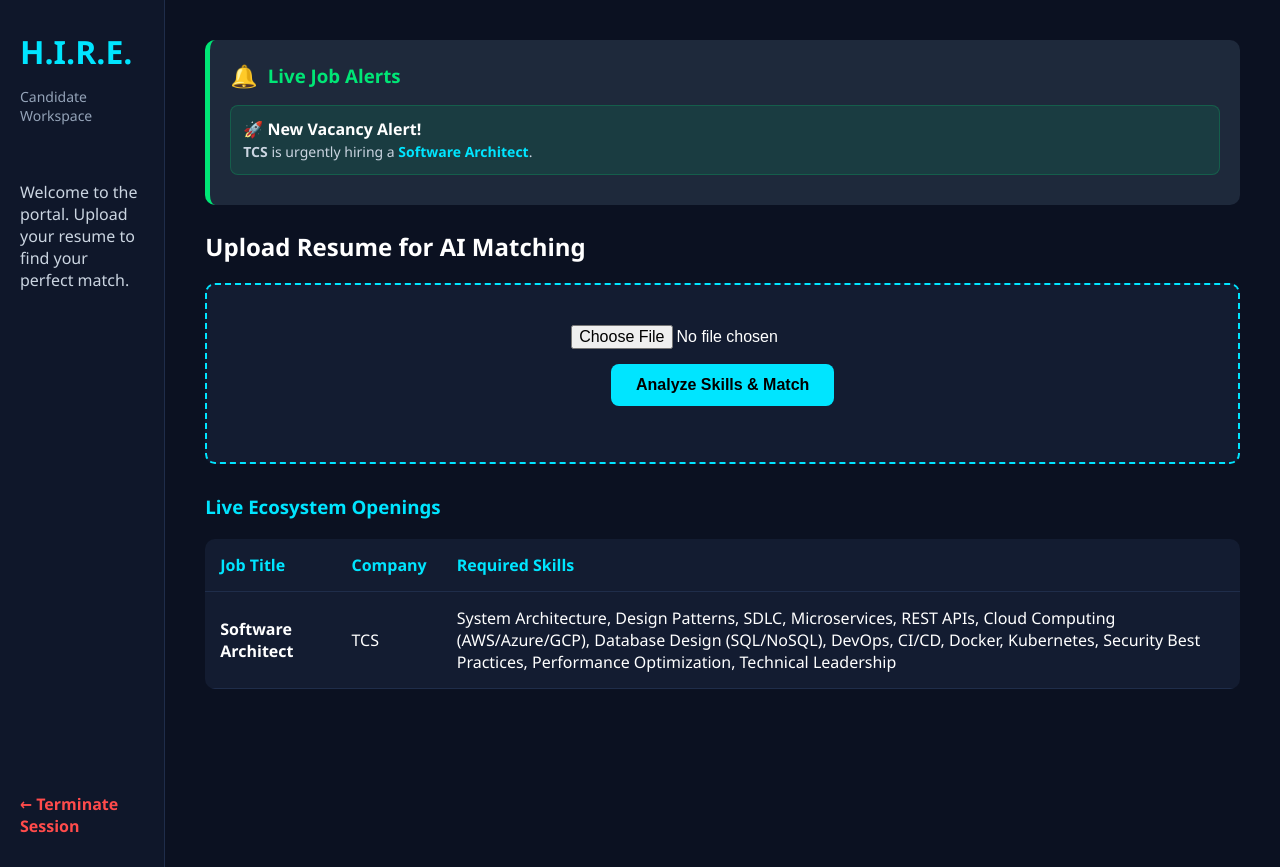
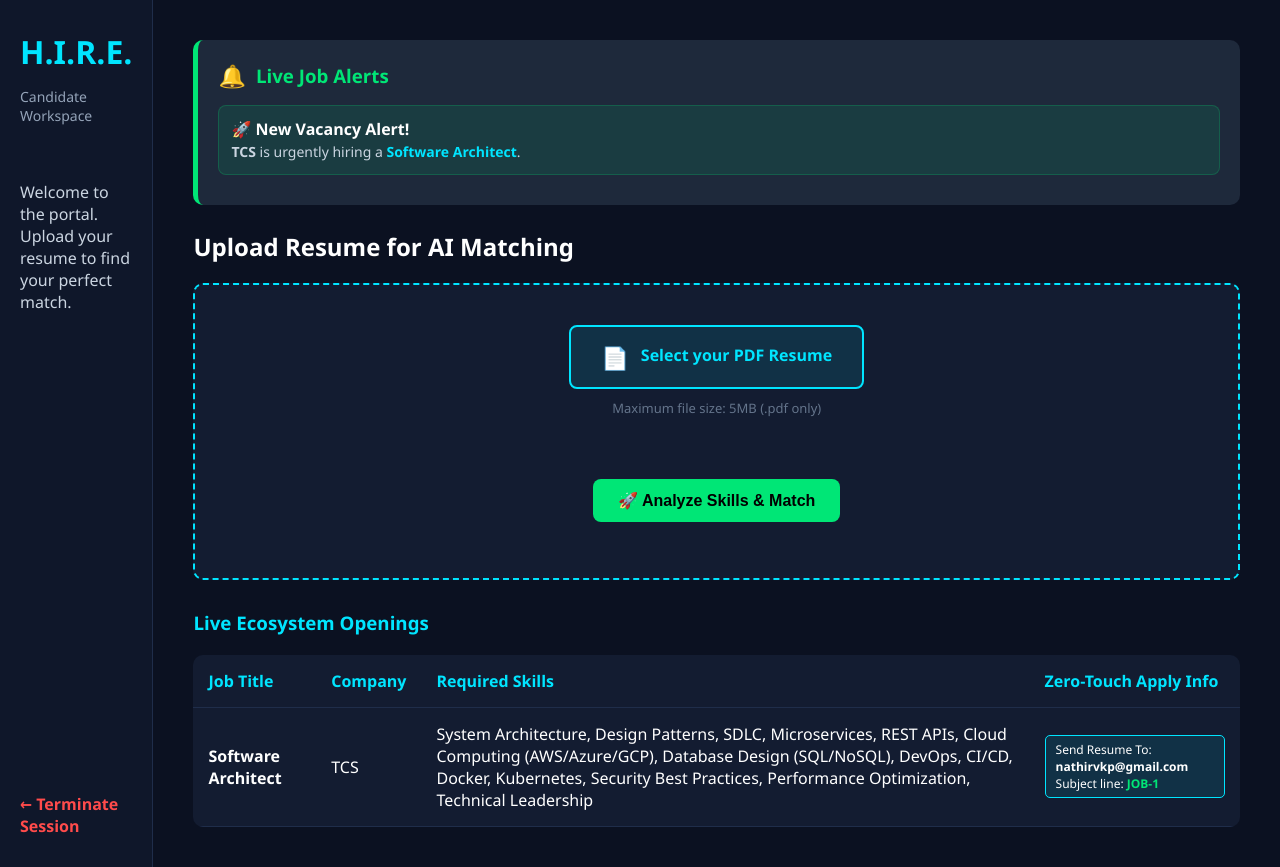
Before and after one commit to nathir68/H.I.R.E, a Flask app: page /seeker_page in a window 1280 px wide. Run offline with Flask 3, Linux system fonts and the light colour scheme; data comes from the database, SQL or seed files in the repository; both versions use the stored data as it was after the commit.

Commit message:
completed

```diff
--- a/app.py
+++ b/app.py
@@ -66,18 +66,11 @@ def init_db():
     conn.execute('CREATE TABLE IF NOT EXISTS jobs (id INTEGER PRIMARY KEY, title TEXT, skills TEXT, company TEXT, hr_email TEXT)')
     conn.commit(); conn.close()
 
-def clean_ghost_jobs():
-    conn = get_db()
-    conn.execute('DELETE FROM jobs WHERE hr_email NOT IN (SELECT email FROM users WHERE role = "HR")')
-    conn.commit(); conn.close()
-
 init_db()
-clean_ghost_jobs()
 
 def log_activity(user_email, role, action, details=""):
     entry = {"timestamp": datetime.now().strftime("%Y-%m-%d %H:%M:%S"), "email": user_email, "role": role, "action": action, "details": details}
     try:
-        # 🐛 FIX: Added encoding='utf-8' and errors='ignore'
         with open(LOG_FILE, 'r', encoding='utf-8', errors='ignore') as f: logs = json.load(f)
     except: logs = []
     logs.append(entry)
@@ -106,7 +99,7 @@ def send_mail(to_email, subject, body, attachment=None, filename="resume.pdf"):
     try:
         msg = MIMEMultipart()
         msg['Subject'], msg['From'], msg['To'] = subject, SENDER_EMAIL, to_email
-        msg.attach(MIMEText(body, 'plain', 'utf-8')) # 🐛 FIX: Force utf-8 email body
+        msg.attach(MIMEText(body, 'plain', 'utf-8'))
         if attachment:
             attachment.seek(0)
             part = MIMEApplication(attachment.read(), Name=filename)
@@ -122,6 +115,7 @@ def send_mail_async(to_email, subject, body, attachment_data, filename):
     attachment_stream = io.BytesIO(attachment_data)
     send_mail(to_email, subject, body, attachment_stream, filename)
 
+# --- 🚀 ADVANCED IMAP AUTOMATION CORE ---
 def run_imap_core():
     try:
         mail = imaplib.IMAP4_SSL('imap.gmail.com')
@@ -161,8 +155,7 @@ def run_imap_core():
                     is_fake, _ = detect_fake_resume(text)
                     if is_fake: continue
 
-                    # 🐛 FIX: Safe terminal printing to prevent CMD crash
-                    print(f"\n--- 🧠 AI VERIFICATION FOR: {s_email} ---")
+                    print(f"\n--- 🧠 ZERO-TOUCH AI VERIFICATION FOR: {s_email} ---")
 
                     emb = model.encode([target_job['skills'], text])
                     score = round(float(cosine_similarity([emb[0]], emb[1:])[0][0])*100, 2)
@@ -188,25 +181,30 @@ def run_imap_core():
 
         if processed_list:
             try:
-                # 🐛 FIX: Safe JSON writing
                 with open(IMAP_LOG_FILE, 'r', encoding='utf-8', errors='ignore') as f: history = json.load(f)
             except: history = []
             history.extend(processed_list)
             with open(IMAP_LOG_FILE, 'w', encoding='utf-8') as f: json.dump(history, f, indent=4)
-            log_activity(SENDER_EMAIL, "ADMIN", "Auto-IMAP Synced", f"Routed {len(processed_list)} resumes")
+            log_activity(SENDER_EMAIL, "ADMIN", "Zero-Touch Sync", f"Routed {len(processed_list)} resumes automatically")
 
         return processed_list
     except Exception as e:
         print(f"IMAP Error: {e}")
         return []
 
+# --- 🤖 THE NEVER-SLEEPING BACKGROUND THREAD ---
 def auto_imap_worker():
-    print("🚀 Auto-IMAP Engine Started! Checking emails every 10 seconds...")
+    print("🚀 BACKGROUND ENGINE: Zero-Touch IMAP Automation Started! (Checking every 10s)")
     while True:
-        try: run_imap_core()
-        except: pass
-        time.sleep(10)
+        try:
+            processed = run_imap_core()
+            if processed:
+                print(f"📥 BACKGROUND ENGINE: Successfully processed {len(processed)} new resumes!")
+        except Exception as e:
+            print(f"⚠️ BACKGROUND ENGINE ERROR: {e}")
+        time.sleep(10) # Checks exactly every 10 seconds
 
+# Boot the thread immediately
 threading.Thread(target=auto_imap_worker, daemon=True).start()
 
 @app.route('/sync_inbox')
@@ -219,7 +217,6 @@ def sync_inbox():
 @app.route('/get_imap_history')
 def get_imap_history():
     try:
-        # 🐛 FIX: Safe JSON reading for frontend
         with open(IMAP_LOG_FILE, 'r', encoding='utf-8', errors='ignore') as f: history = json.load(f)
         return jsonify(history[::-1])
     except: return jsonify([])
@@ -294,7 +291,8 @@ def get_my_jobs():
 @app.route('/get_public_jobs')
 def get_public_jobs():
     conn = get_db()
-    j = conn.execute('SELECT * FROM jobs WHERE hr_email IN (SELECT email FROM users WHERE role = "HR")').fetchall()
+    # 🚀 We fetch the ID so the Seeker UI can show "JOB-X"
+    j = conn.execute('SELECT id, title, skills, company FROM jobs WHERE hr_email IN (SELECT email FROM users WHERE role = "HR")').fetchall()
     conn.close()
     return jsonify([dict(row) for row in j])
 
@@ -386,7 +384,6 @@ def api_god_view():
     j = conn.execute('SELECT * FROM jobs').fetchall()
     conn.close()
     try:
-        # 🐛 FIX: Safe JSON reading for Admin Logs
         with open(LOG_FILE, 'r', encoding='utf-8', errors='ignore') as f: l = json.load(f)
     except: l = []
     return jsonify({"users": [dict(x) for x in u], "jobs": [dict(x) for x in j], "logs": l[::-1]})
--- a/templates/seeker.html
+++ b/templates/seeker.html
@@ -12,13 +12,41 @@
         .brand-sub { color: #94a3b8; font-size: 14px; margin-bottom: 40px; }
         .logout-btn { margin-top: auto; color: #ff4b4b; text-decoration: none; font-weight: bold; font-size: 16px; transition: 0.3s; }
         .logout-btn:hover { color: #ff1c1c; }
-        .upload-box { background: #131c31; border: 2px dashed #00e5ff; padding: 40px; text-align: center; border-radius: 10px; margin-bottom: 20px; }
-        .btn { background: #00e5ff; color: #000; border: none; padding: 12px 25px; border-radius: 8px; font-weight: bold; cursor: pointer; font-size: 16px; margin-top: 15px; }
-        .btn:hover { box-shadow: 0 0 15px rgba(0, 229, 255, 0.5); }
+
+        .upload-box { background: #131c31; border: 2px dashed #00e5ff; padding: 40px; text-align: center; border-radius: 10px; margin-bottom: 20px; transition: 0.3s; }
+        .upload-box:hover { background: #16223b; border-color: #00e676; }
+
+        /* 🎨 THE NEW BEAUTIFUL FILE BUTTON STYLES */
+        .file-input-hidden { display: none; }
+        .custom-file-upload {
+            display: inline-block;
+            padding: 15px 30px;
+            cursor: pointer;
+            background: rgba(0, 229, 255, 0.1);
+            color: #00e5ff;
+            border: 2px solid #00e5ff;
+            border-radius: 8px;
+            font-size: 16px;
+            font-weight: bold;
+            transition: all 0.3s ease;
+            margin-bottom: 10px;
+        }
+        .custom-file-upload:hover {
+            background: #00e5ff;
+            color: #000;
+            box-shadow: 0 0 15px rgba(0, 229, 255, 0.5);
+            transform: translateY(-2px);
+        }
+        .upload-icon { font-size: 22px; vertical-align: middle; margin-right: 8px; }
+
+        .btn { background: #00e676; color: #000; border: none; padding: 12px 25px; border-radius: 8px; font-weight: bold; cursor: pointer; font-size: 16px; margin-top: 15px; transition: 0.3s;}
+        .btn:hover { box-shadow: 0 0 15px rgba(0, 230, 118, 0.5); transform: translateY(-2px); }
+
         .notif-box { background: #1e293b; padding: 20px; border-radius: 10px; margin-bottom: 25px; border-left: 5px solid #00e676; }
         table { width: 100%; border-collapse: collapse; margin-top: 20px; background: #131c31; border-radius: 10px; overflow: hidden; }
         th, td { padding: 15px; text-align: left; border-bottom: 1px solid #1f2d4a; }
         th { color: #00e5ff; }
+        .email-badge { background: rgba(0,229,255,0.1); border: 1px solid #00e5ff; padding: 5px 10px; border-radius: 5px; font-size: 12px; display: inline-block; }
         @keyframes fadeIn { from { opacity: 0; transform: translateY(-10px); } to { opacity: 1; transform: translateY(0); } }
     </style>
 </head>
@@ -43,21 +71,54 @@
 
         <h2 style="margin-top: 0;">Upload Resume for AI Matching</h2>
         <div class="upload-box">
-            <input type="file" id="resumeFile" accept=".pdf" style="color: white; font-size: 16px;">
+
+            <input type="file" id="resumeFile" class="file-input-hidden" accept=".pdf" onchange="updateFileName()">
+
+            <label for="resumeFile" class="custom-file-upload" id="upload-label">
+                <span class="upload-icon">📄</span> <span id="file-name-display">Select your PDF Resume</span>
+            </label>
+            <p style="color: #64748b; font-size: 13px; margin-top: 0; margin-bottom: 25px;">Maximum file size: 5MB (.pdf only)</p>
+
             <br>
-            <button class="btn" onclick="applySmart()">Analyze Skills & Match</button>
+            <button class="btn" onclick="applySmart()">🚀 Analyze Skills & Match</button>
             <p id="apply-status" style="color: #00e676; margin-top: 15px; font-weight: bold;"></p>
         </div>
 
         <h3 style="color: #00e5ff; margin-top: 30px;">Live Ecosystem Openings</h3>
         <table>
-            <thead><tr><th>Job Title</th><th>Company</th><th>Required Skills</th></tr></thead>
+            <thead>
+                <tr>
+                    <th>Job Title</th>
+                    <th>Company</th>
+                    <th>Required Skills</th>
+                    <th>Zero-Touch Apply Info</th>
+                </tr>
+            </thead>
             <tbody id="public-jobs"></tbody>
         </table>
     </div>
 
     <script>
-        // 1. Fetch Live Notifications (Auto-updates every 10 seconds!)
+        // --- 🎨 DYNAMIC FILE NAME DISPLAY ---
+        function updateFileName() {
+            let fileInput = document.getElementById('resumeFile');
+            let displaySpan = document.getElementById('file-name-display');
+            let label = document.getElementById('upload-label');
+
+            if (fileInput.files.length > 0) {
+                displaySpan.innerText = fileInput.files[0].name;
+                label.style.borderColor = "#00e676"; // Change border to green
+                label.style.color = "#00e676";       // Change text to green
+                label.style.background = "rgba(0, 230, 118, 0.1)";
+            } else {
+                displaySpan.innerText = "Select your PDF Resume";
+                label.style.borderColor = "#00e5ff";
+                label.style.color = "#00e5ff";
+                label.style.background = "rgba(0, 229, 255, 0.1)";
+            }
+        }
+
+        // --- 🔔 LIVE NOTIFICATIONS ---
         function fetchJobNotifications() {
             fetch('/get_public_jobs')
             .then(res => res.json())
@@ -71,7 +132,6 @@
                     return;
                 }
 
-                // Show Top 2 newest jobs in Notification Box
                 let latestJobs = [...data].reverse().slice(0, 2);
                 latestJobs.forEach(job => {
                     notifBox.innerHTML += `
@@ -83,14 +143,24 @@
                         </div>`;
                 });
 
-                // Populate the Main Job Table
                 data.forEach(job => {
-                    tbody.innerHTML += `<tr><td style="font-weight:bold;">${job.title}</td><td>${job.company}</td><td>${job.skills}</td></tr>`;
+                    tbody.innerHTML += `
+                        <tr>
+                            <td style="font-weight:bold;">${job.title}</td>
+                            <td>${job.company}</td>
+                            <td>${job.skills}</td>
+                            <td>
+                                <div class="email-badge">
+                                    Send Resume To: <b style="color:white;">nathirvkp@gmail.com</b><br>
+                                    Subject line: <b style="color:#00e676;">JOB-${job.id}</b>
+                                </div>
+                            </td>
+                        </tr>`;
                 });
             });
         }
 
-        // 2. Upload Resume Logic
+        // --- 🧠 AI RESUME UPLOAD LOGIC ---
         function applySmart() {
             let fileInput = document.getElementById('resumeFile');
             if(fileInput.files.length === 0) { alert("Please select a PDF resume first!"); return; }
@@ -111,7 +181,7 @@
         }
 
         window.onload = fetchJobNotifications;
-        setInterval(fetchJobNotifications, 10000); // Auto refresh the alerts
+        setInterval(fetchJobNotifications, 10000);
     </script>
 </body>
 </html>
```
Also changed, not shown: imap_history.json (added, +8 -0 lines), system_logs.json (+91 -0 lines), portal.db.
